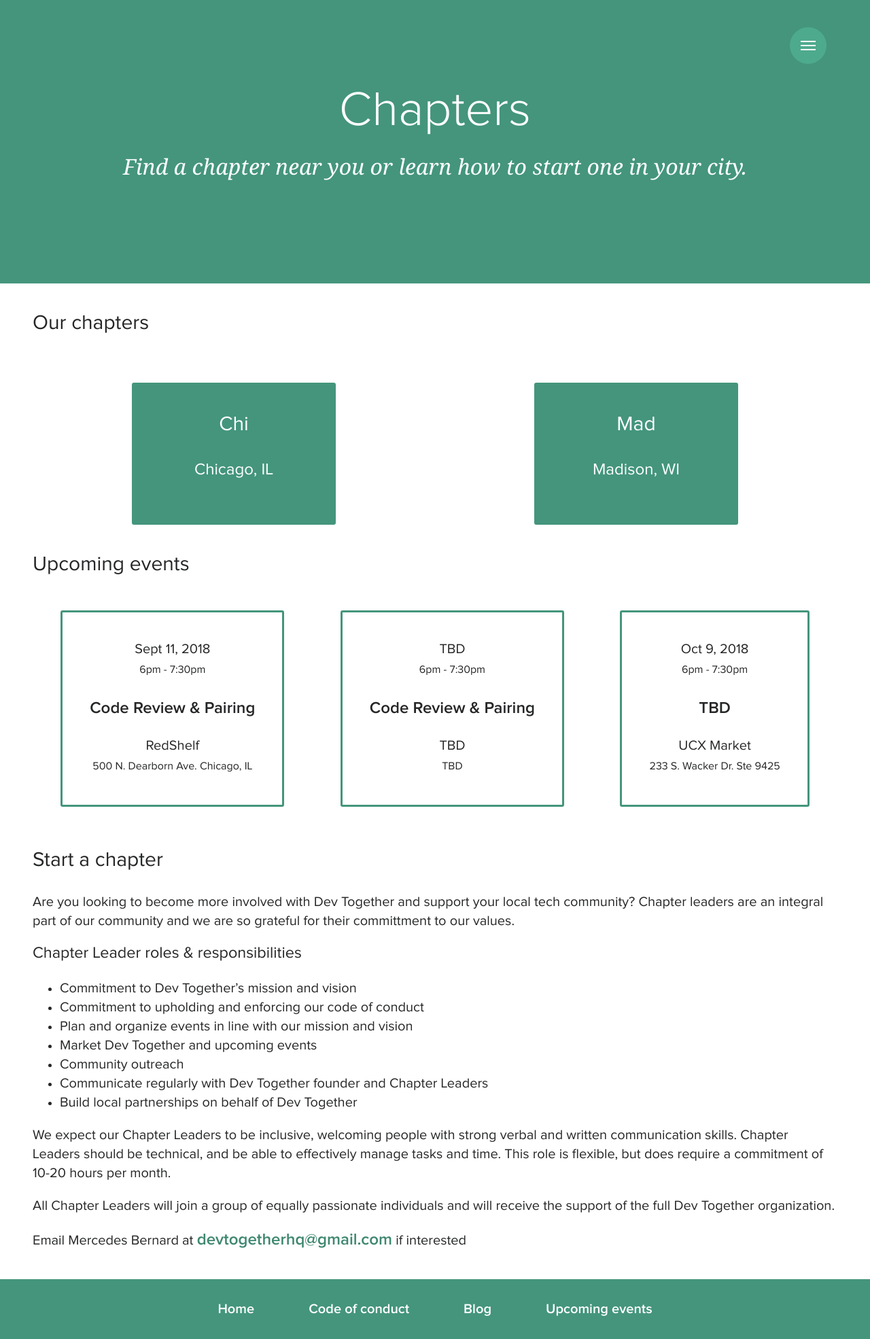
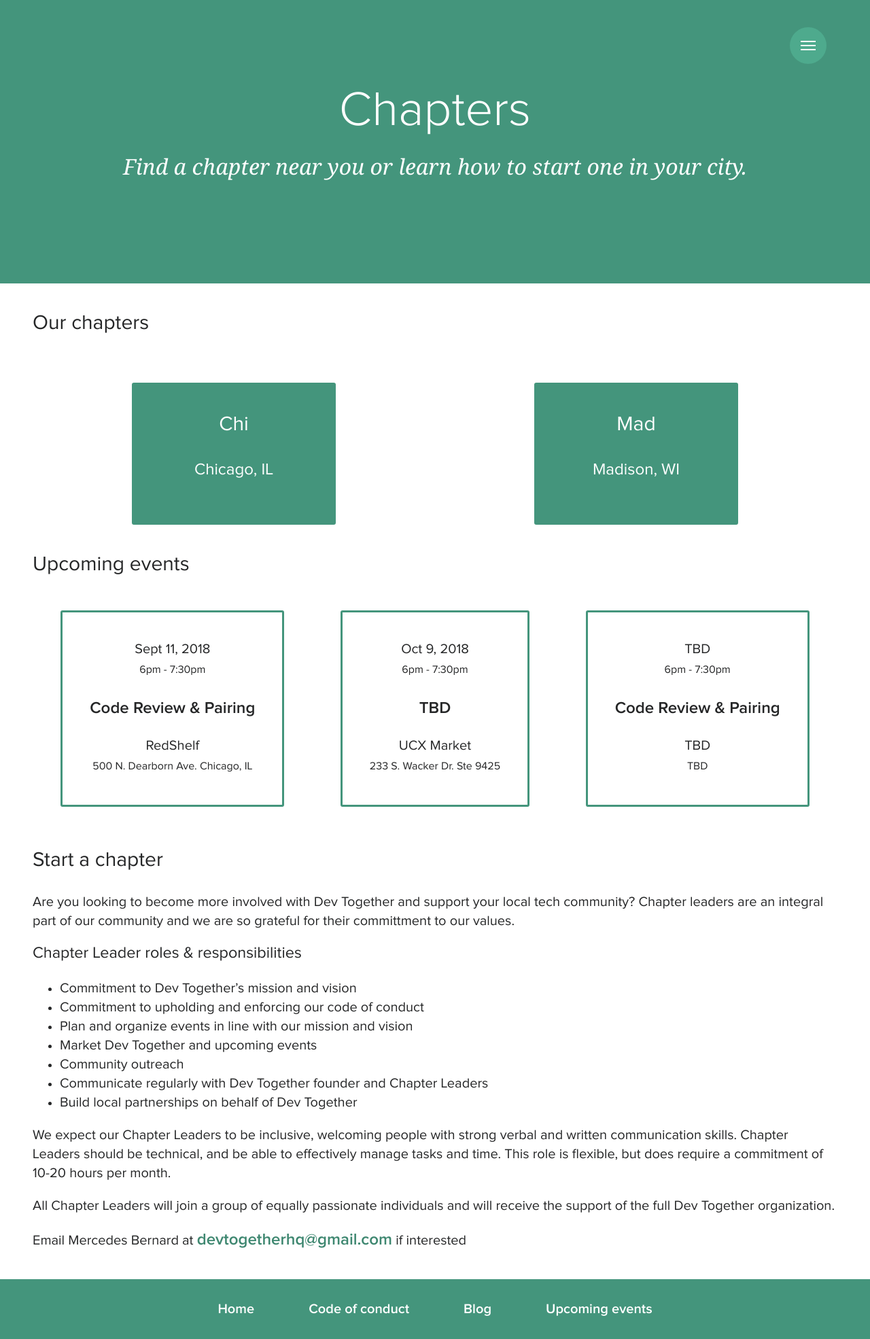
Before and after one commit to mercedesb/dev-together, a Jekyll site: the page built from docs/chapters/index.html, in a window 1280 px wide. Shown: the whole page at 68% size. Built offline with Jekyll 4.4.1, drawn with Linux system fonts in a browser that asks for light colours.

```diff
--- a/docs/chapters/index.html
+++ b/docs/chapters/index.html
@@ -24,19 +24,19 @@
     <p class="Event-sponsor">RedShelf</p>
     <p class="Event-location">500 N. Dearborn Ave. Chicago, IL</p>
   </a>
-  <a class="Event">
-    <p class="Event-date">TBD</p>
-    <p class="Event-time">6pm - 7:30pm</p>
-    <p class="Event-name">Code Review & Pairing</p>
-    <p class="Event-sponsor">TBD</p>
-    <p class="Event-location">TBD</p>
-  </a>
   <div class="Event">
     <p class="Event-date">Oct 9, 2018</p>
     <p class="Event-time">6pm - 7:30pm</p>
     <p class="Event-name">TBD</p>
     <p class="Event-sponsor">UCX Market</p>
     <p class="Event-location">233 S. Wacker Dr. Ste 9425</p>
+  </div>
+  <div class="Event">
+    <p class="Event-date">TBD</p>
+    <p class="Event-time">6pm - 7:30pm</p>
+    <p class="Event-name">Code Review & Pairing</p>
+    <p class="Event-sponsor">TBD</p>
+    <p class="Event-location">TBD</p>
   </div>
 </div>
 <h2>Start a chapter</h2>
```
